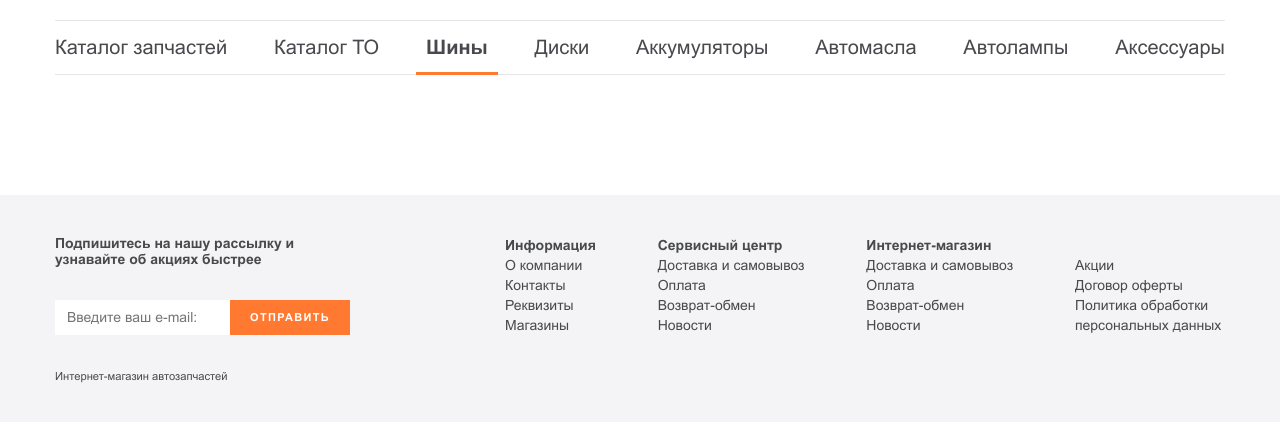
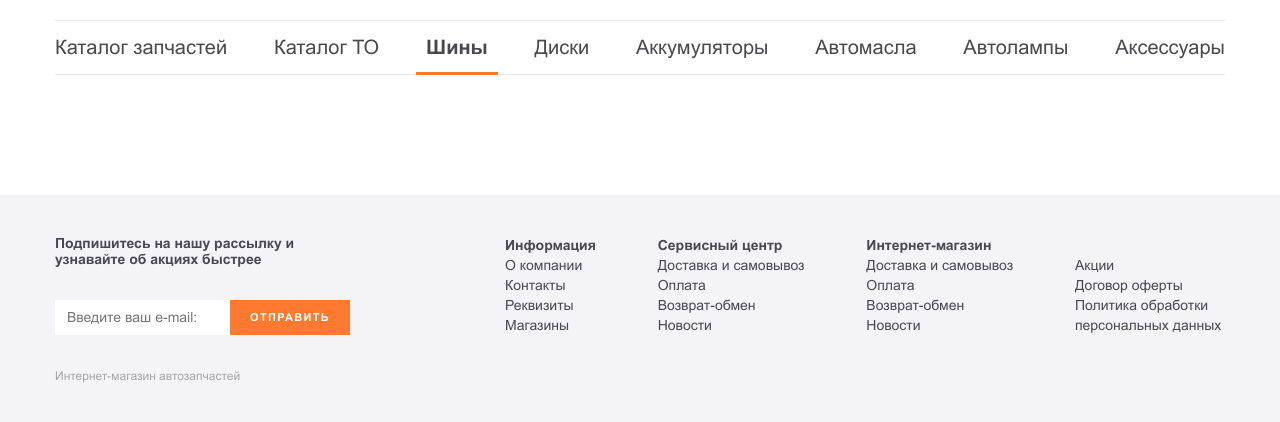
Before and after one commit to alncaatl/spare-shop_layout, a plain HTML site: page src/index.html in a window 1280 px wide. Shown: the part 100-522 px from the top of the page. Drawn offline with Linux system fonts and the light colour scheme.

Commit message:
footer desktop styles

```diff
--- a/src/blocks/footer/__copyright/footer__copyright.css
+++ b/src/blocks/footer/__copyright/footer__copyright.css
@@ -1,3 +1,6 @@
 .footer__copyright {
     grid-column: 1 / -1;
+
+    font-size: 12px;
+    color: #a5a5a5;
 }
```
